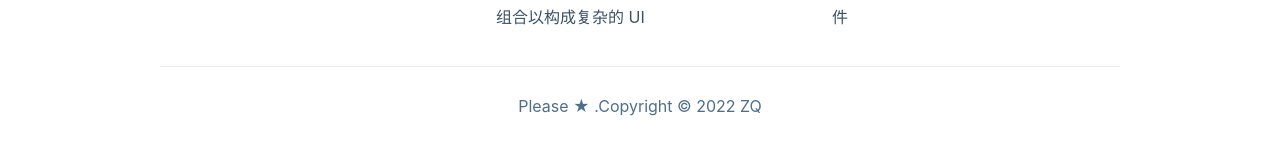
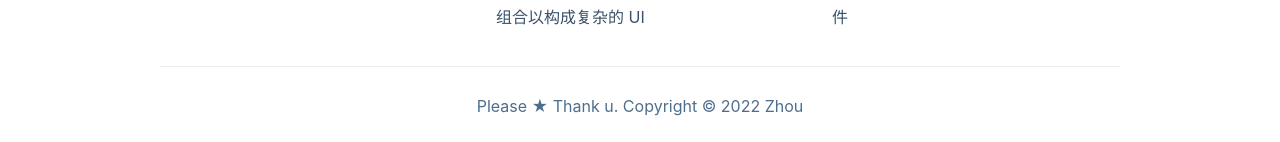
Before and after one commit to Aq-Zhou/reacts-ui, a React (Create React App) app: page / in a window 1280 px wide. Shown: the part 776-918 px from the top of the page. Built offline with nearby package versions, Linux system fonts and the light colour scheme.

Commit message:
chenge footer

```diff
--- a/src/App.js
+++ b/src/App.js
@@ -142,6 +142,8 @@ const Table = styled.div`
       }
     }
   }
+
+
 `
 
 
@@ -226,7 +228,7 @@ const Home = () => {
                     color: "#4e6e8e"
                 }}
                 >
-                    Please ★ .Copyright © 2022 ZQ
+                    Please ★ Thank u. Copyright © 2022 Zhou
                 </footer>
             </main>
 
```
